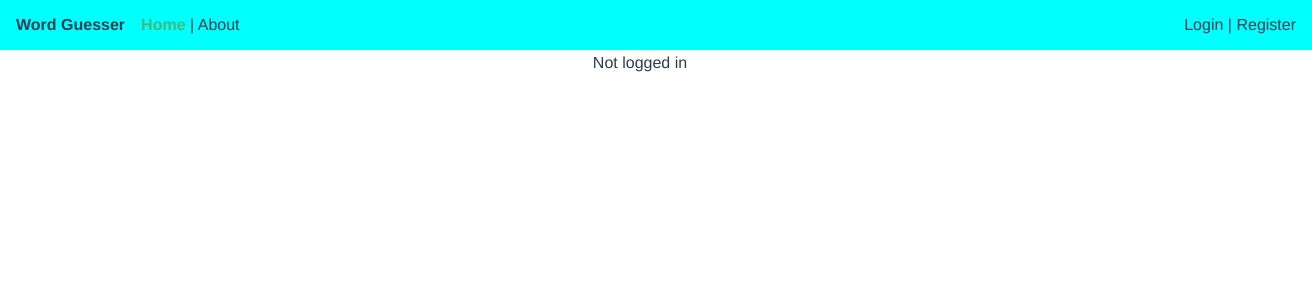
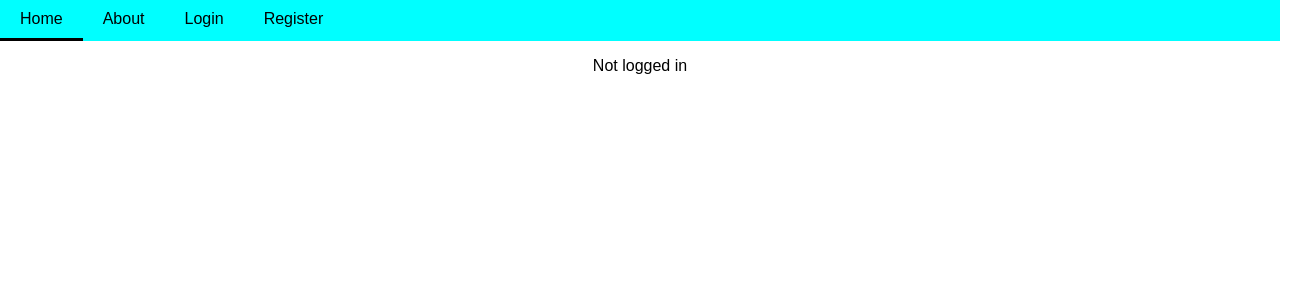
Before and after one commit to karukenert/wg_web_app, a Vue app: page / in a window 1280 px wide. Shown: the top 300 px of the page, 1312 px wide, since content can reach past the window. Built offline with nearby package versions, Linux system fonts and the light colour scheme.

Commit message:
refactored navbar

```diff
--- a/src/App.vue
+++ b/src/App.vue
@@ -1,35 +1,38 @@
 <template>
-  <div id="app">
-    <Header />
-    <br />
-    <router-view />
+  <div>
+    <header>
+      <Navbar />
+    </header>
+    <main>
+      <router-view />
+    </main>
   </div>
 </template>
 
 <script>
-import Header from "./components/Header.vue";
+import Navbar from "./components/Navbar.vue";
 
 export default {
   name: "App",
   components: {
-    Header,
+    Navbar,
   },
 };
 </script>
 
 
 <style lang="scss">
-// TODO active router link fix
 * {
   margin: 0;
   padding: 0;
 }
 
-#app {
-  font-family: Avenir, Helvetica, Arial, sans-serif;
-  -webkit-font-smoothing: antialiased;
-  -moz-osx-font-smoothing: grayscale;
+main {
+  padding-top: 16px;
+}
+
+body {
+  font-family: "montserrat", sans-serif;
   text-align: center;
-  color: #2c3e50;
 }
 </style>
--- a/src/components/Header.vue
+++ /dev/null
@@ -1,91 +0,0 @@
-<template>
-  <div class="navbar">
-    <div class="left">
-      <div class="left logo">Word Guesser</div>
-
-      <div class="right text">
-        <router-link to="/">Home</router-link>
-        |
-        <router-link to="/about">About</router-link>
-      </div>
-    </div>
-
-    <div class="right text">
-      <div v-if="!this.isLoggedIn">
-        <router-link to="/login">Login</router-link>
-        |
-        <router-link to="/register">Register</router-link>
-      </div>
-
-      <a v-if="this.isLoggedIn" v-on:click="logOut" to="/">Log out</a>
-    </div>
-  </div>
-</template>
-
-<script>
-import { mapGetters, mapActions } from "vuex";
-import axios from "axios";
-import * as Constants from "../constants.js";
-
-export default {
-  computed: {
-    ...mapGetters(["isLoggedIn", "getRefreshToken"]),
-  },
-  methods: {
-    ...mapActions(["LOGGED_IN_SET"]),
-    async logOut() {
-      const response = await axios.post(`${Constants.BASE_URL}/user/logout`, {
-        token: this.getRefreshToken,
-      });
-      if (response.status === 204) {
-        await this.LOGGED_IN_SET(false);
-        this.$router.push("/");
-      } else {
-        alert(`We have an error: ${response.data}`);
-      }
-      // TODO add failure modal
-    },
-  },
-};
-</script>
-
-<style lang="scss">
-.navbar {
-  background-color: aqua;
-  width: 100%;
-  display: inline-block;
-  padding: 16px;
-
-  a {
-    color: #2c3e50;
-    text-decoration: none;
-
-    &:hover {
-      cursor: pointer;
-      text-decoration: underline;
-    }
-
-    &.router-link-exact-active {
-      font-weight: bold;
-      color: #42b983;
-      &:hover {
-        text-decoration: none;
-      }
-    }
-  }
-
-  .right {
-    float: right;
-  }
-  .left {
-    float: left;
-
-    &.logo {
-      font-weight: bold;
-      padding-right: 16px;
-      font-size: 16px;
-      color: #2c3e50;
-    }
-  }
-}
-</style>
--- /dev/null
+++ b/src/components/Navbar.vue
@@ -0,0 +1,76 @@
+<template>
+  <nav>
+    <router-link class="menu-item" to="/">Home</router-link>
+    <router-link class="menu-item" to="/about">About</router-link>
+    <router-link v-if="!this.isLoggedIn" class="menu-item" to="/login"
+      >Login</router-link
+    >
+    <router-link v-if="!this.isLoggedIn" class="menu-item" to="/register"
+      >Register</router-link
+    >
+    <div v-if="this.isLoggedIn" class="menu-item" v-on:click="logOut">
+      Log out
+    </div>
+  </nav>
+</template>
+
+<script>
+import { mapGetters, mapActions } from "vuex";
+import axios from "axios";
+import * as Constants from "../constants.js";
+
+export default {
+  name: "navbar",
+  computed: {
+    ...mapGetters(["isLoggedIn", "getRefreshToken"]),
+  },
+  methods: {
+    ...mapActions(["LOGGED_IN_SET"]),
+    async logOut() {
+      const response = await axios.post(`${Constants.BASE_URL}/user/logout`, {
+        token: this.getRefreshToken,
+      });
+      if (response.status === 204) {
+        await this.LOGGED_IN_SET(false);
+        this.$router.push("/");
+      } else {
+        alert(`We have an error: ${response.data}`);
+      }
+      // TODO add failure modal
+    },
+  },
+};
+</script>
+
+
+<style lang="scss">
+nav {
+  width: 100vw;
+  background-color: aqua;
+  display: flex;
+  // align-items: center;
+  // justify-content: center;
+
+  .menu-item {
+    padding: 10px 20px;
+    // position: relative;
+    // text-align: center;
+    border-bottom: 3px solid transparent;
+    // display: flex;
+    transition: 0.4s;
+
+    color: inherit;
+    text-decoration: none;
+
+    &.router-link-exact-active {
+      border-bottom-color: black;
+      &:hover {
+        border-bottom-color: black;
+      }
+    }
+    &:hover {
+      border-bottom-color: green;
+    }
+  }
+}
+</style>
```
